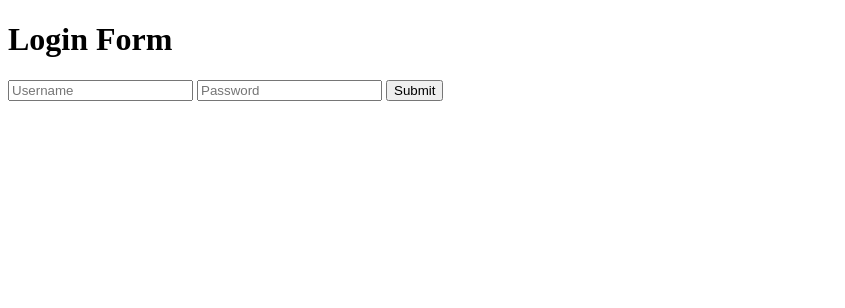
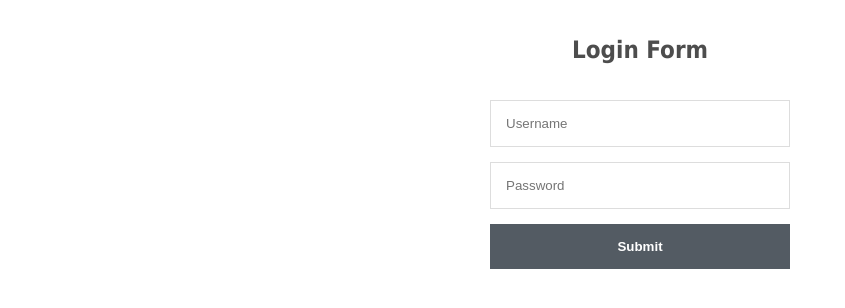
Before and after one commit to findryankp/OfflineFirst, a website: page login.html in a window 1280 px wide. Shown: the whole page, without its empty margins (0-845 px from the left). Drawn offline with Linux system fonts and the light colour scheme.

Commit message:
Tambah Style CSS

```diff
--- a/login.html
+++ b/login.html
@@ -1,14 +1,46 @@
 <!DOCTYPE html>
 <html>
 	<head>
-
+		<meta charset="utf-8">
+		<title>Login Form Tutorial</title>
+		<style>
+		.login-form {
+			width: 300px;
+			margin: 0 auto;
+			font-family: Tahoma, Geneva, sans-serif;
+		}
+		.login-form h1 {
+			text-align: center;
+			color: #4d4d4d;
+			font-size: 24px;
+			padding: 20px 0 20px 0;
+		}
+		.login-form input[type="password"],
+		.login-form input[type="text"] {
+			width: 100%;
+			padding: 15px;
+			border: 1px solid #dddddd;
+			margin-bottom: 15px;
+			box-sizing:border-box;
+		}
+		.login-form input[type="submit"] {
+			width: 100%;
+			padding: 15px;
+			background-color: #535b63;
+			border: 0;
+			box-sizing: border-box;
+			cursor: pointer;
+			font-weight: bold;
+			color: #ffffff;
+		}
+		</style>
 	</head>
 	<body>
 		<div class="login-form">
 			<h1>Login Form</h1>
-			<form action="login" method="POST">
-				<input type="text" name="username" placeholder="Username" required>
-				<input type="password" name="password" placeholder="Password" required>
+			<form action="/login" method="POST">
+				<input type="text" name="username" id="username" placeholder="Username" required>
+				<input type="password" name="password" id="password" placeholder="Password" required>
 				<input type="submit">
 			</form>
 		</div>
```
